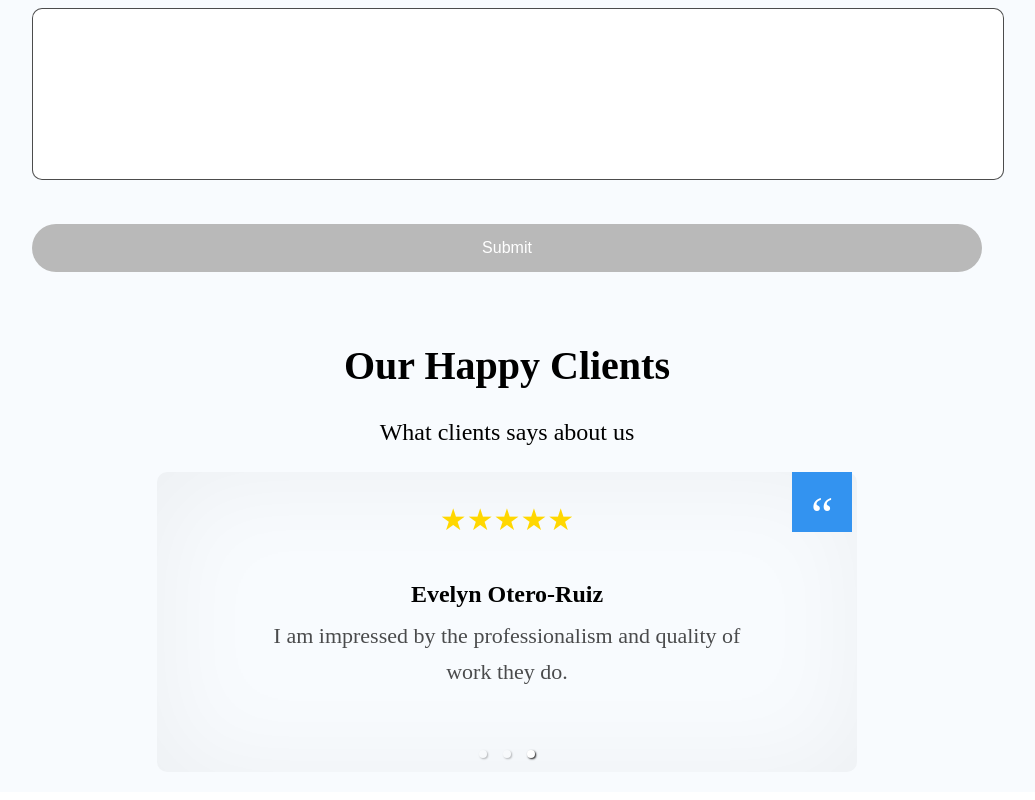
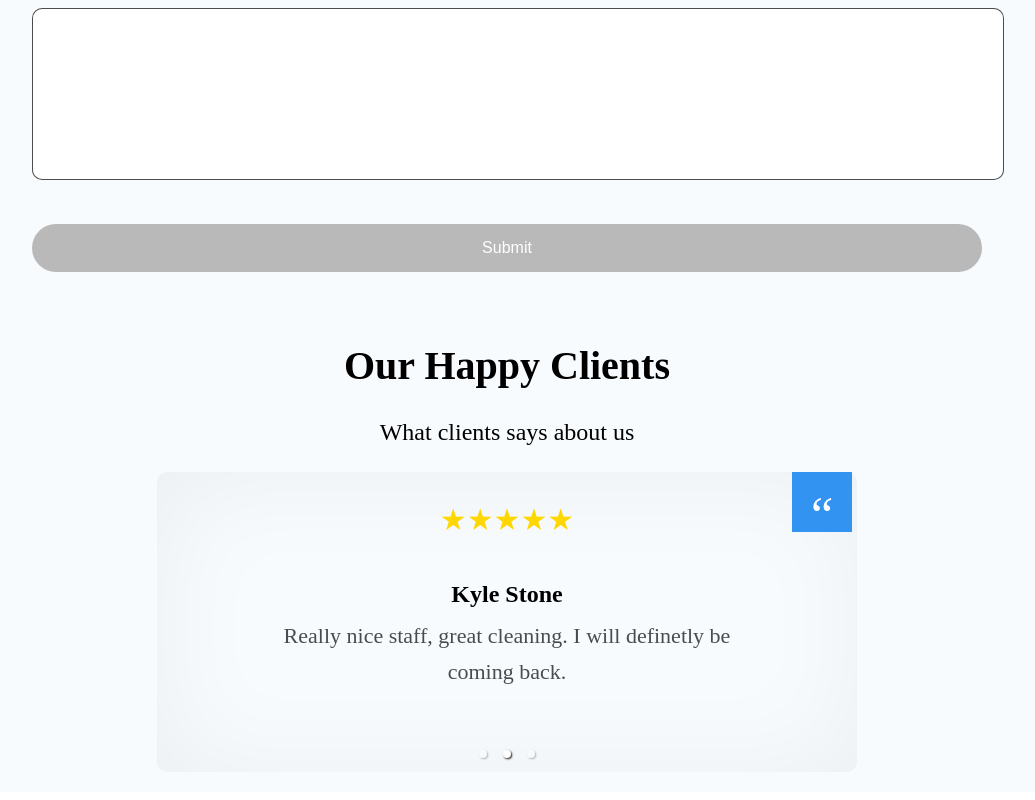
Before and after one commit to idenispankov/lake_mead_dental_next_js, a Next.js app: page / in a window 1280 px wide. Shown: the part 6176-6976 px from the top of the page, without its empty margins (133-1168 px from the left). Built offline with nearby package versions, Linux system fonts and the light colour scheme.

Commit message:
testimonials changed inreval and duration

```diff
--- a/components/Testimonials/Testimonials.js
+++ b/components/Testimonials/Testimonials.js
@@ -13,6 +13,8 @@
         autoPlay={true}
         showArrows={false}
         showThumbs={false}
+        transitionTime={1000}
+        interval={4000}
       >
         <div className={styles.carousel__item}>
           <div className={styles.carousel__quotes}>&ldquo;</div>
```
